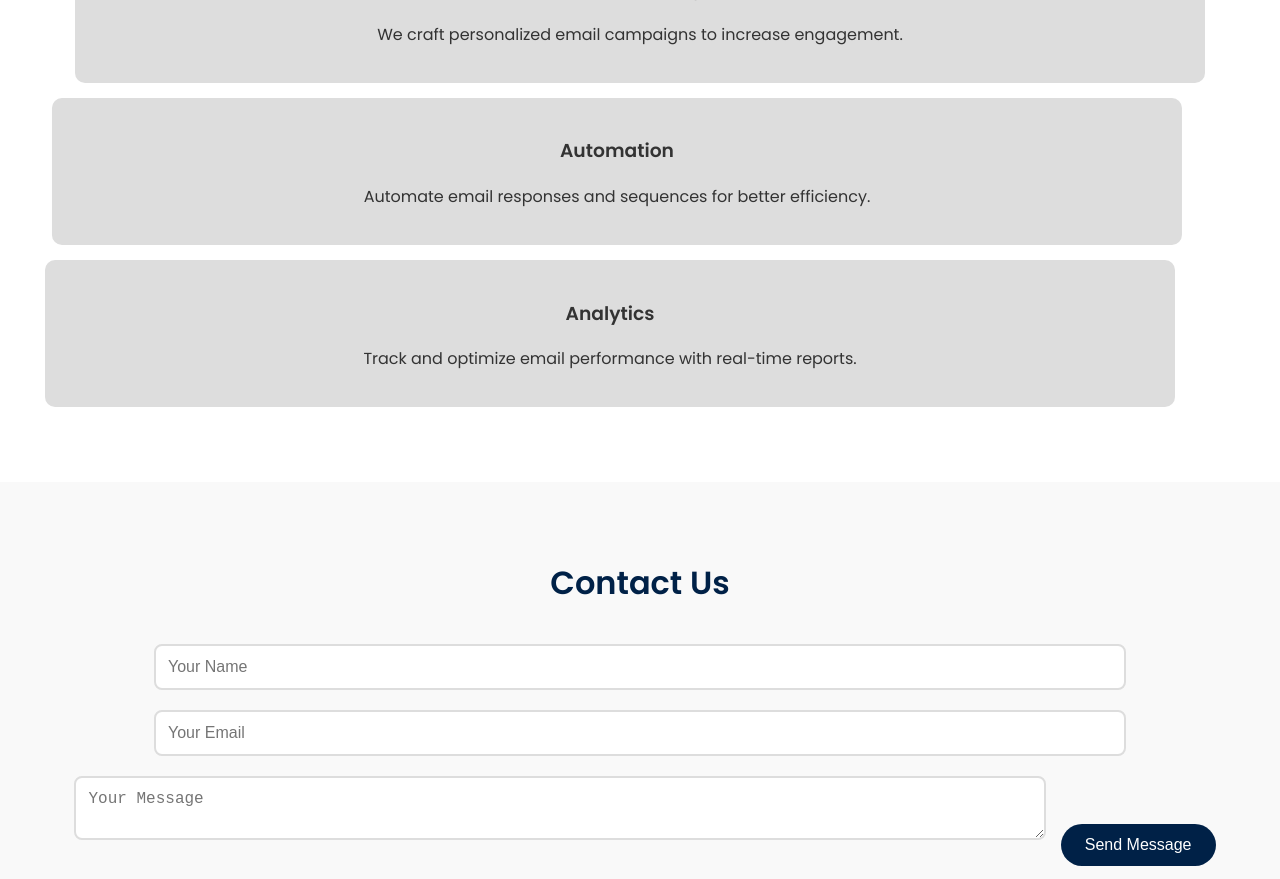
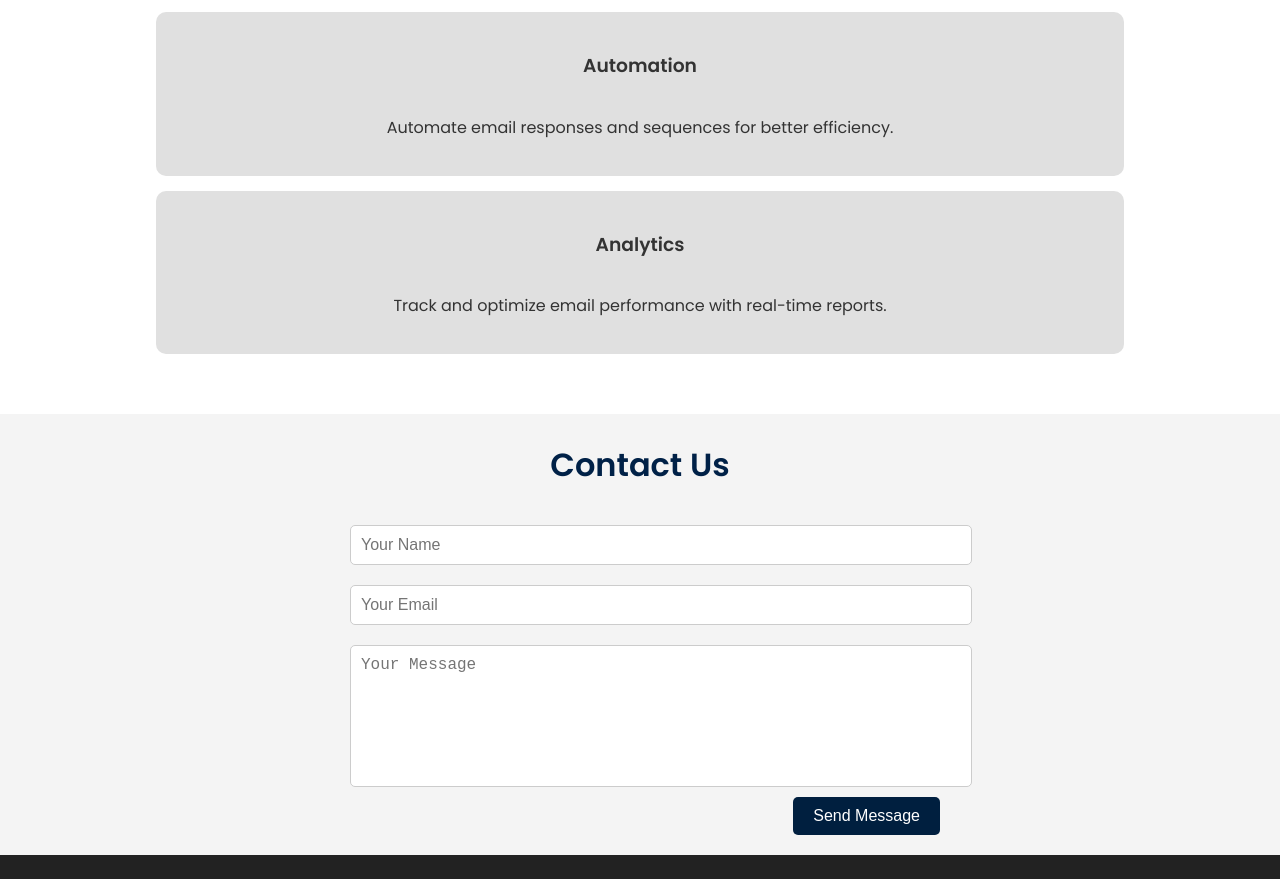
Before and after one commit to DEV2006g/MARKETINGHUB, a plain HTML site: page index.html in a window 1280 px wide. Shown: the part 573-1452 px from the top of the page. Drawn offline with nearby package versions, Linux system fonts and the light colour scheme; a script that the page names is missing.

Commit message:
fixing the not equal boxes of email compaign , automation and analytics and your name,your email, your message also

```diff
--- a/index.html
+++ b/index.html
@@ -16,6 +16,7 @@
 
 <body>
 
+
     <header>
         <h1>Email Marketing Solutions</h1>
         <p>Automate & Optimize Your Business with Powerful Email Campaigns</p>
@@ -23,29 +24,33 @@
     </header>
 
     <section class="services">
-        <h2>Our Services</h2>
-        <div class="service">
-            <h3> Email Campaigns</h3>
+
+        <div class="services-container">
+            <div class="service-box">
+                <h3>Email Campaigns</h3>
                 <p>We craft personalized email campaigns to increase engagement.</p>
             </div>
-        <div class="service">
+            <div class="service-box">
                 <h3>Automation</h3>
                 <p>Automate email responses and sequences for better efficiency.</p>
             </div>
-        <div class="service">
+            <div class="service-box">
                 <h3>Analytics</h3>
                 <p>Track and optimize email performance with real-time reports.</p>
             </div>
+        </div>
+
     </section>
 
     <section id="contact">
         <h2>Contact Us</h2>
-        <form id="contactForm">
-            <input type="text" id="name" placeholder="Your Name" required>
-            <input type="email" id="email" placeholder="Your Email" required>
-            <textarea id="message" placeholder="Your Message" required></textarea>
+        <form class="contact-form">
+            <input type="text" placeholder="Your Name" required />
+            <input type="email" placeholder="Your Email" required />
+            <textarea placeholder="Your Message" required></textarea>
             <button type="submit">Send Message</button>
-            <p id="formMessage"></p>
+        </form>
+
         </form>
     </section>
 
@@ -54,47 +59,6 @@
     </footer>
     <link rel="stylesheet" href="style.css">
 
-    <script>
-        document.addEventListener("DOMContentLoaded", () => {
-            const form = document.getElementById("contactForm");
-            const formMessage = document.getElementById("formMessage");
-
-            form.addEventListener("submit", function (event) {
-                event.preventDefault();
-
-                let name = document.getElementById("name").value.trim();
-                let email = document.getElementById("email").value.trim();
-                let message = document.getElementById("message").value.trim();
-
-                if (name === "" || email === "" || message === "") {
-                    formMessage.textContent = "All fields are required!";
-                    formMessage.style.color = "red";
-                    return;
-                }
-
-                formMessage.textContent = "Message sent successfully!";
-                formMessage.style.color = "green";
-                form.reset();
-            });
-
-            // Smooth scroll for CTA button
-            document.querySelector(".cta-btn").addEventListener("click", function (event) {
-                event.preventDefault();
-                document.getElementById("contact").scrollIntoView({ behavior: "smooth" });
-            });
-
-            // GSAP Animations
-            gsap.from("header h1", { opacity: 0, y: -50, duration: 1 });
-            gsap.from("header p", { opacity: 0, y: 20, delay: 0.5, duration: 1 });
-            gsap.from(".cta-btn", { opacity: 0, scale: 0.8, delay: 1, duration: 0.5 });
-
-            gsap.from(".services h2", { opacity: 0, y: -20, duration: 1, scrollTrigger: ".services" });
-            gsap.from(".service", { opacity: 0, x: -30, duration: 1, stagger: 0.2, scrollTrigger: ".services" });
-
-            gsap.from("#contact h2", { opacity: 0, y: -20, duration: 1, scrollTrigger: "#contact" });
-        });
-
-    </script>
     <img src="optimized-image.webp" alt="Marketing Image" loading="lazy">
 
 </body>
--- /dev/null
+++ b/script.js
@@ -0,0 +1,38 @@
+document.addEventListener("DOMContentLoaded", () => {
+    const form = document.getElementById("contactForm");
+    const formMessage = document.getElementById("formMessage");
+
+    form.addEventListener("submit", function (event) {
+        event.preventDefault();
+
+        let name = document.getElementById("name").value.trim();
+        let email = document.getElementById("email").value.trim();
+        let message = document.getElementById("message").value.trim();
+
+        if (name === "" || email === "" || message === "") {
+            formMessage.textContent = "All fields are required!";
+            formMessage.style.color = "red";
+            return;
+        }
+
+        formMessage.textContent = "Message sent successfully!";
+        formMessage.style.color = "green";
+        form.reset();
+    });
+
+    // Smooth scroll for CTA button
+    document.querySelector(".cta-btn").addEventListener("click", function (event) {
+        event.preventDefault();
+        document.getElementById("contact").scrollIntoView({ behavior: "smooth" });
+    });
+
+    // GSAP Animations
+    gsap.from("header h1", { opacity: 0, y: -50, duration: 1 });
+    gsap.from("header p", { opacity: 0, y: 20, delay: 0.5, duration: 1 });
+    gsap.from(".cta-btn", { opacity: 0, scale: 0.8, delay: 1, duration: 0.5 });
+
+    gsap.from(".services h2", { opacity: 0, y: -20, duration: 1, scrollTrigger: ".services" });
+    gsap.from(".service", { opacity: 0, x: -30, duration: 1, stagger: 0.2, scrollTrigger: ".services" });
+
+    gsap.from("#contact h2", { opacity: 0, y: -20, duration: 1, scrollTrigger: "#contact" });
+});
--- a/style.css
+++ b/style.css
@@ -46,6 +46,7 @@ h1 {
 h2 {
     font-size: 2rem;
     color: #002147;
+    text-align: center;
 }
 
 .service {
@@ -56,16 +57,36 @@ h2 {
     transition: transform 0.3s ease-in-out;
 }
 
+.services-container {
+    display: flex;
+    flex-direction: column;
+    align-items: center;
+    gap: 15px;
+}
+
+.service-box {
+    background-color: #e0e0e0;
+    padding: 20px;
+    text-align: center;
+    border-radius: 10px;
+    width: 80%;
+    /* Adjust as needed */
+    min-height: 120px;
+    /* Ensure equal height */
+    display: flex;
+    flex-direction: column;
+    justify-content: center;
+}
+
+
 .service:hover {
     transform: scale(1.05);
 }
 
-#contact {
-    padding: 50px;
-    background: #f9f9f9;
-}
 
-input, textarea {
+
+input,
+textarea {
     width: 80%;
     padding: 12px;
     margin: 10px;
@@ -89,12 +110,14 @@ button:hover {
     background: #0056b3;
 }
 
+
 footer {
     background: #222;
     color: white;
     padding: 20px;
     margin-top: 20px;
 }
+
 /* Mobile Responsiveness */
 @media screen and (max-width: 768px) {
     h1 {
@@ -114,7 +137,43 @@ footer {
         padding: 15px;
     }
 
-    input, textarea {
+    input,
+    textarea {
         width: 90%;
     }
 }
+.contact-form {
+    display: flex;
+    flex-direction: column;
+    max-width: 600px; /* Adjust as needed */
+    margin: 0 auto;
+  }
+
+  .contact-form input,
+  .contact-form textarea {
+    width: 100%; /* Make all input fields and textarea the same width */
+    padding: 10px;
+    border: 1px solid #ccc;
+    border-radius: 5px;
+    font-size: 16px;
+  }
+
+  .contact-form textarea {
+    resize: none; /* Prevent unwanted resizing */
+    height: 120px; /* Set a uniform height */
+  }
+
+  .contact-form button {
+    width: fit-content;
+    padding: 10px 20px;
+    background-color: #001f3f;
+    color: white;
+    border: none;
+    border-radius: 5px;
+    cursor: pointer;
+    align-self: flex-end; /* Align button to the right */
+  }
+
+  .contact-form button:hover {
+    background-color: #003366;
+  }
```
Lines whose indentation alone changed are shown as unchanged.
